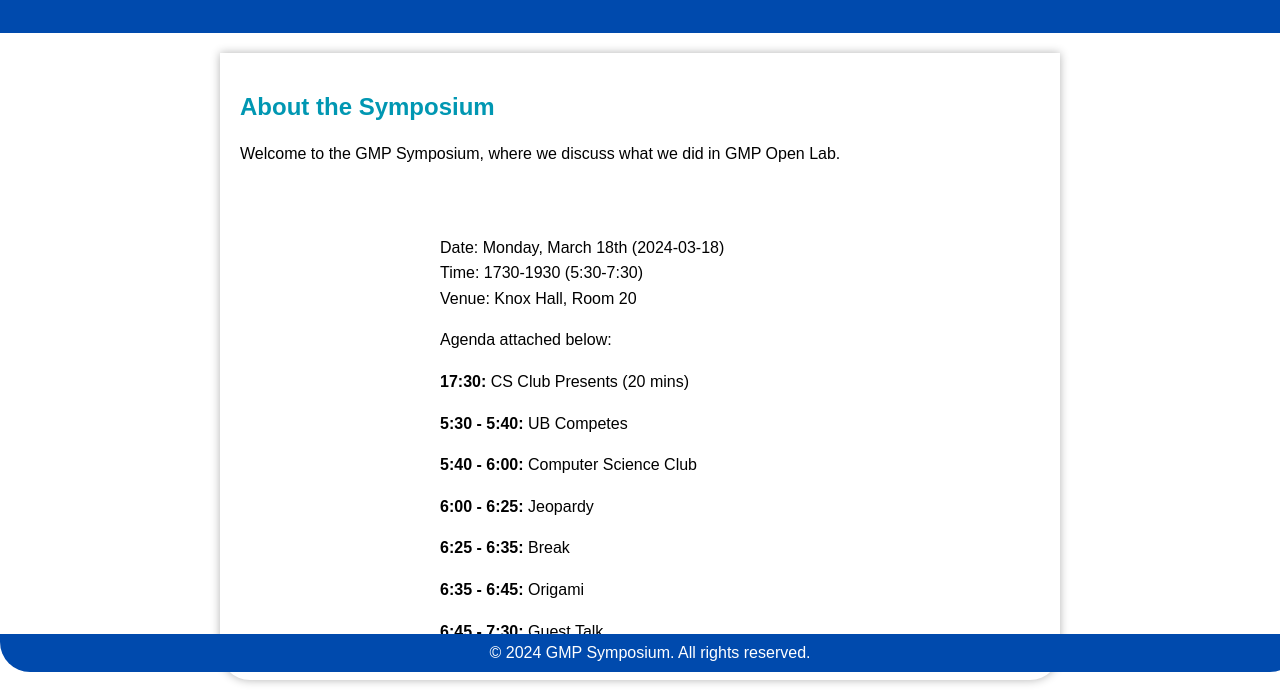
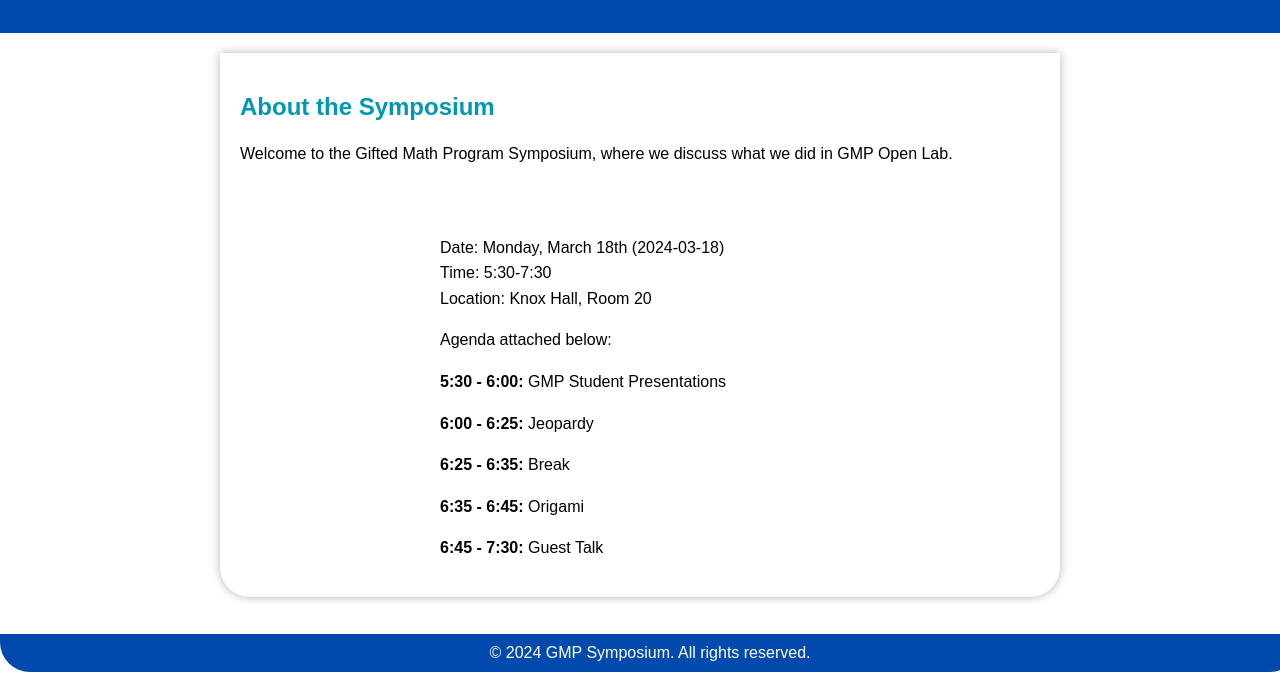
Before and after one commit to ObviousTeam/refactored-adventure, a plain HTML site: page index.html in a window 1280 px wide. Shown: the part 128-828 px from the top of the page. After the commit the page ends 800 px from the top, so only its background shows below. Drawn offline with Linux system fonts and the light colour scheme.

Commit message:
Add files via upload

```diff
--- a/index.html
+++ b/index.html
@@ -67,21 +67,18 @@
 
     <section>
         <h2 class = "class">About the Symposium</h2>
-        <p>Welcome to the GMP Symposium, where we discuss what we did in GMP Open Lab.</p>
+        <p>Welcome to the Gifted Math Program Symposium, where we discuss what we did in GMP Open Lab.</p>
 
         <h2>Event Details</h2>
         <p class = "class3">Date: Monday, March 18th (2024-03-18)<br>
-        Time: 1730-1930 (5:30-7:30)<br>
-        Venue: Knox Hall, Room 20</p>
+        Time: 5:30-7:30<br>
+        Location: Knox Hall, Room 20</p>
 
 	<p>
 	<p>
 	<p class = "class3">Agenda attached below:</p>
 
-	<p class = "class3"><strong>17:30:</strong> CS Club Presents (20 mins)</p>
-
-    <p class = "class3"><strong>5:30 - 5:40:</strong> UB Competes</p>
-    <p class = "class3"><strong>5:40 - 6:00:</strong> Computer Science Club</p>
+    <p class = "class3"><strong>5:30 - 6:00:</strong> GMP Student Presentations </p>
 
     <p class = "class3"><strong>6:00 - 6:25:</strong> Jeopardy</p>
 
@@ -90,7 +87,7 @@
     <p class = "class3"><strong>6:35 - 6:45:</strong> Origami</p>
 
     <p class = "class3"><strong>6:45 - 7:30:</strong> Guest Talk</p>
-        <!-- Made exlusively by antarctican sheep -->
+
 
     </section>
 
```
